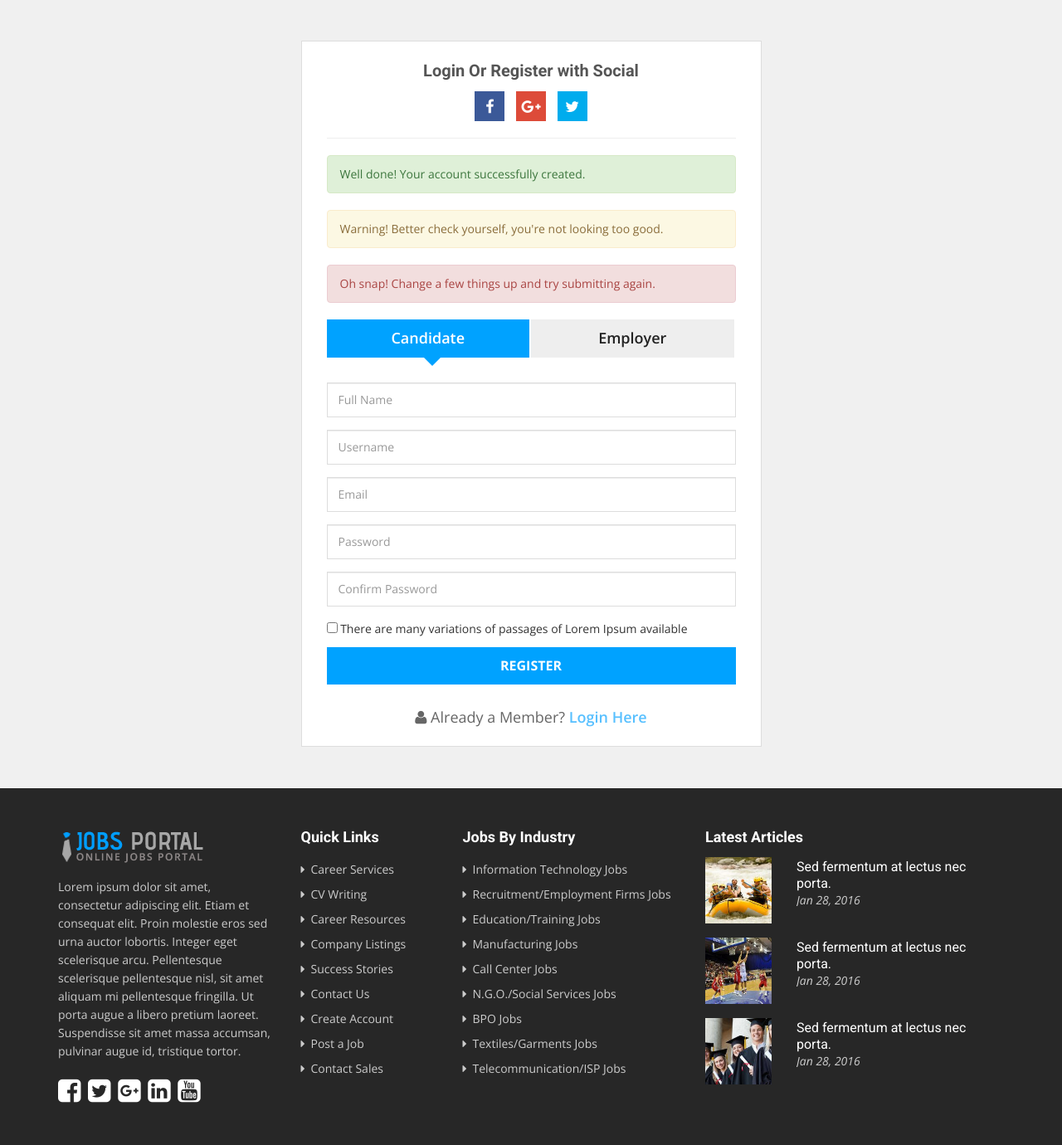
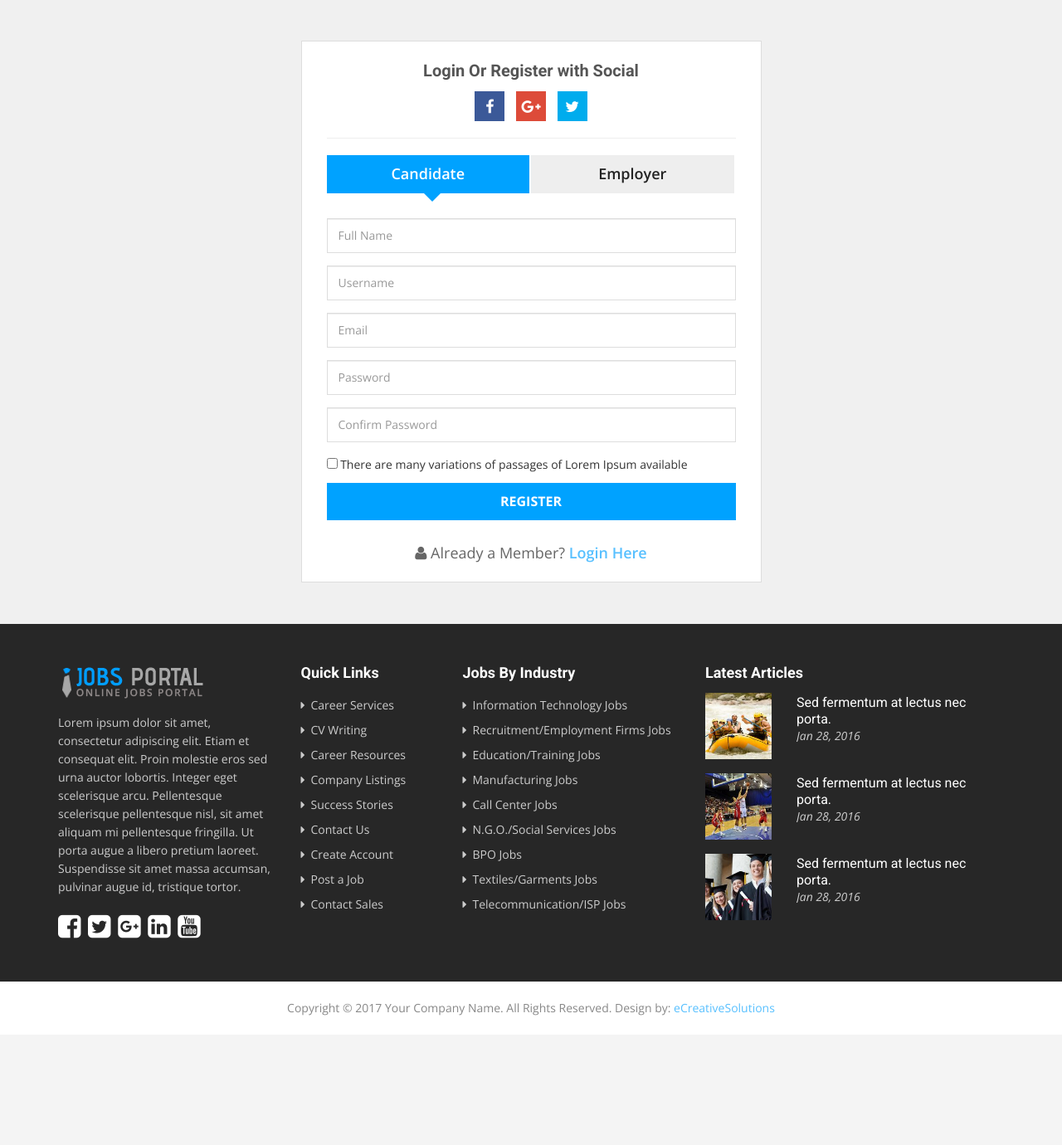
Before and after one commit to imsanjeev4/project12, a Django app: page /register/ in a window 1280 px wide. Shown: the part 311-1691 px from the top of the page at 83% size. After the commit the page ends 1535 px from the top, so only its background shows below. Run offline with Django 3.2, Linux system fonts and the light colour scheme; some libraries are stand-ins or nearby versions.

Commit message:
#5 Hide status messahge tag.

```diff
--- a/Jobportal/app/templates/register.html
+++ b/Jobportal/app/templates/register.html
@@ -29,9 +29,11 @@
           <div class="socialLogin">
             <h5>Login Or Register with Social</h5>
             <a href="#." class="fb"><i class="fa fa-facebook" aria-hidden="true"></i></a> <a href="#." class="gp"><i class="fa fa-google-plus" aria-hidden="true"></i></a> <a href="#." class="tw"><i class="fa fa-twitter" aria-hidden="true"></i></a> </div>
-          <div class="alert alert-success" role="alert"><strong>Well done!</strong> Your account successfully created.</div>
+          <!--<div class="alert alert-success" role="alert"><strong>Well done!</strong> Your account successfully created.</div>
           <div class="alert alert-warning" role="alert"><strong>Warning!</strong> Better check yourself, you're not looking too good.</div>
           <div class="alert alert-danger" role="alert"><strong>Oh snap!</strong> Change a few things up and try submitting again.</div>
+		  http://preview.themeforest.net/item/jobs-portal-online-jobs-search-template/full_screen_preview/19327698?_ga=1.105252869.764067537.1488356075
+		  -->
           <div class="userbtns">
             <ul class="nav nav-tabs">
               <li class="active"><a data-toggle="tab" href="#candidate">Candidate</a></li>
```
